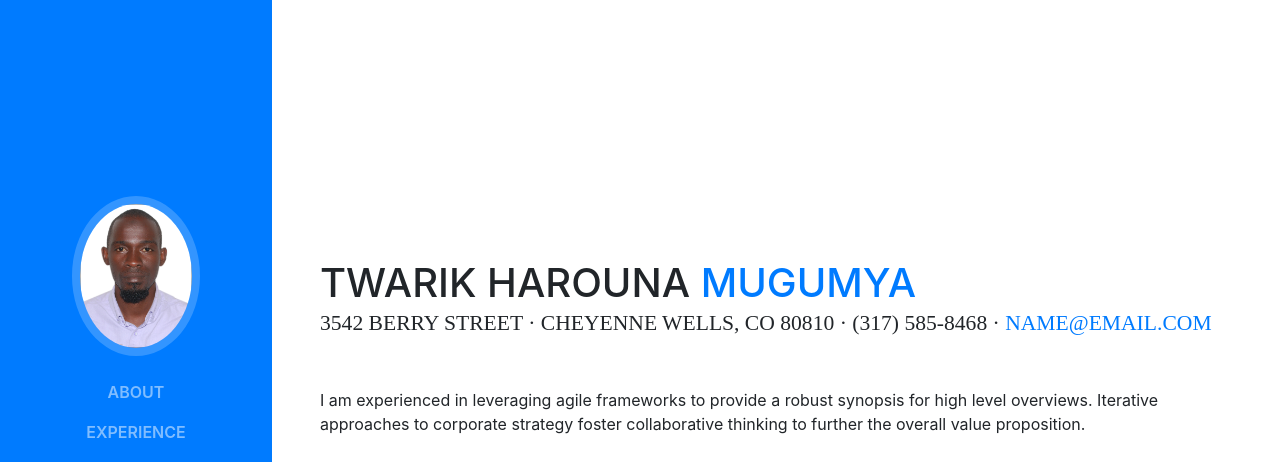
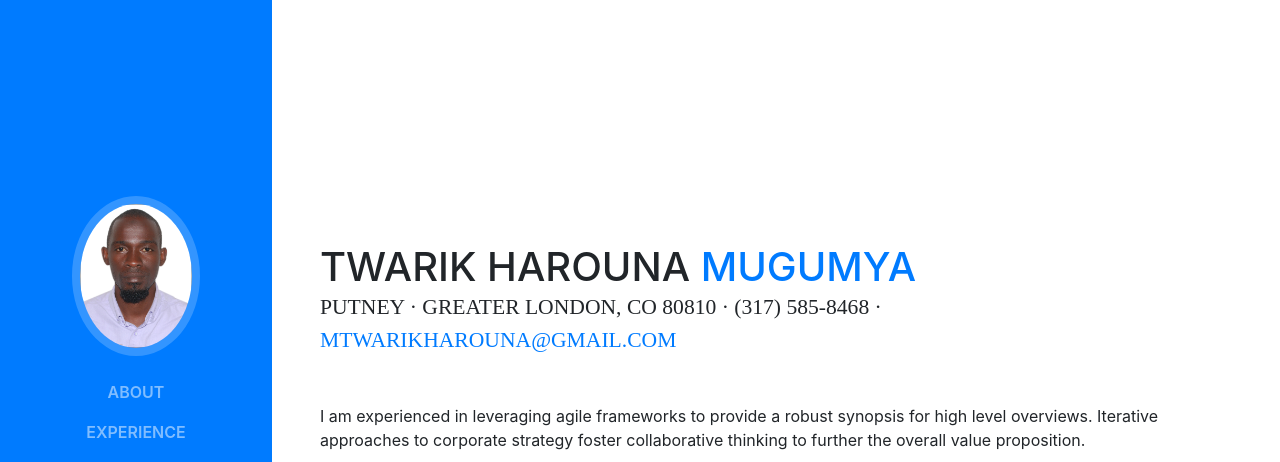
Before and after one commit to twarik/twarik.github.io, a website with bundled scripts: page index.html in a window 1280 px wide. Shown: the top 462 px of the page. Built offline with nearby package versions, Linux system fonts and the light colour scheme; a web font is replaced by a local one.

Commit message:
Update index.html

```diff
--- a/index.html
+++ b/index.html
@@ -68,8 +68,8 @@
           <h1 class="mb-0">Twarik Harouna
             <span class="text-primary">Mugumya</span>
           </h1>
-          <div class="subheading mb-5">3542 Berry Street · Cheyenne Wells, CO 80810 · (317) 585-8468 ·
-            <a href="mailto:name@email.com">name@email.com</a>
+          <div class="subheading mb-5">Putney · Greater London, CO 80810 · (317) 585-8468 ·
+            <a href="mailto:mtwarikharouna@gmail.com">mtwarikharouna@gmail.com</a>
           </div>
           <p class="mb-5">I am experienced in leveraging agile frameworks to provide a robust synopsis for high level overviews. Iterative approaches to corporate strategy foster collaborative thinking to further the overall value proposition.</p>
           <ul class="list-inline list-social-icons mb-0">
```
